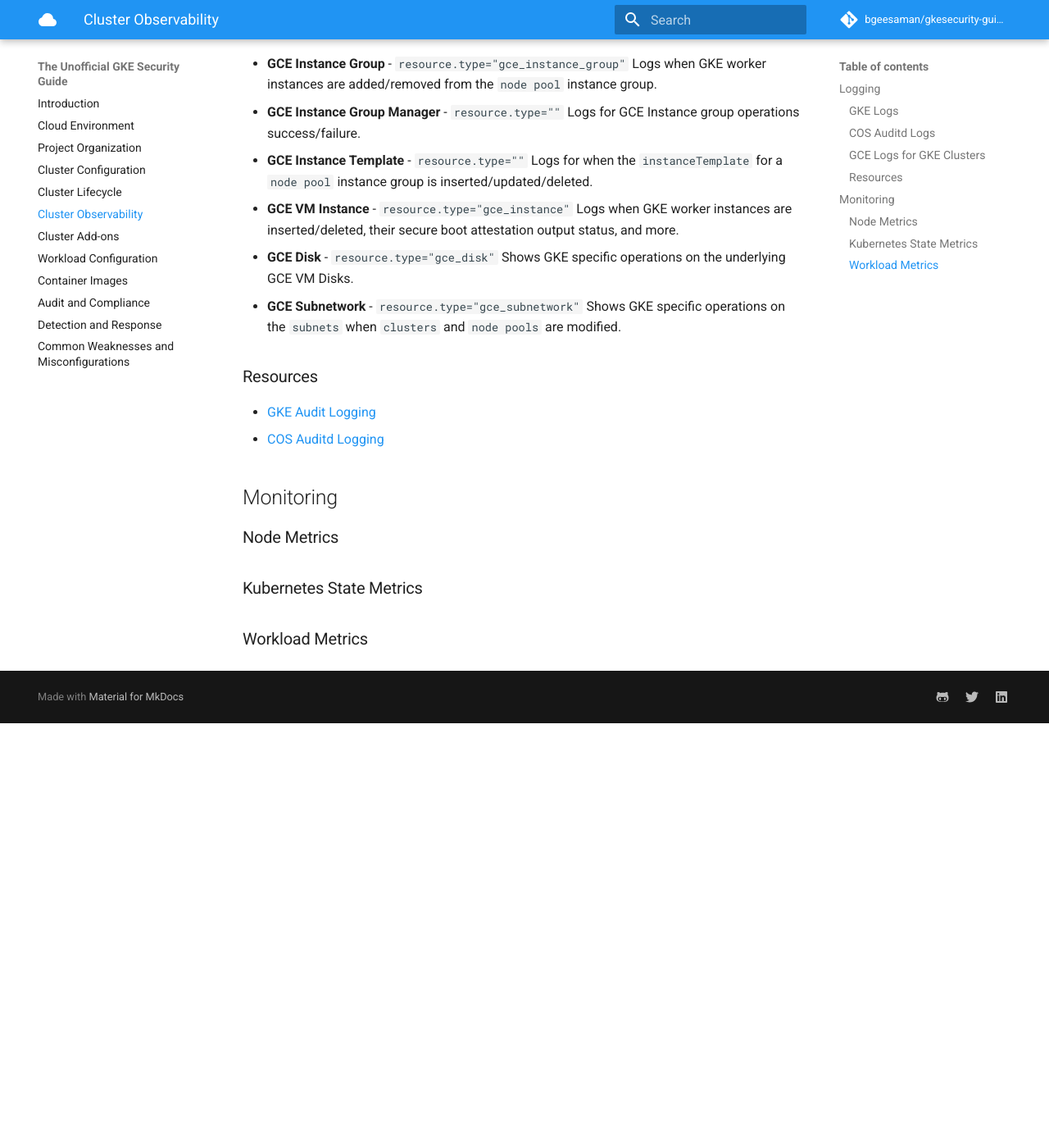
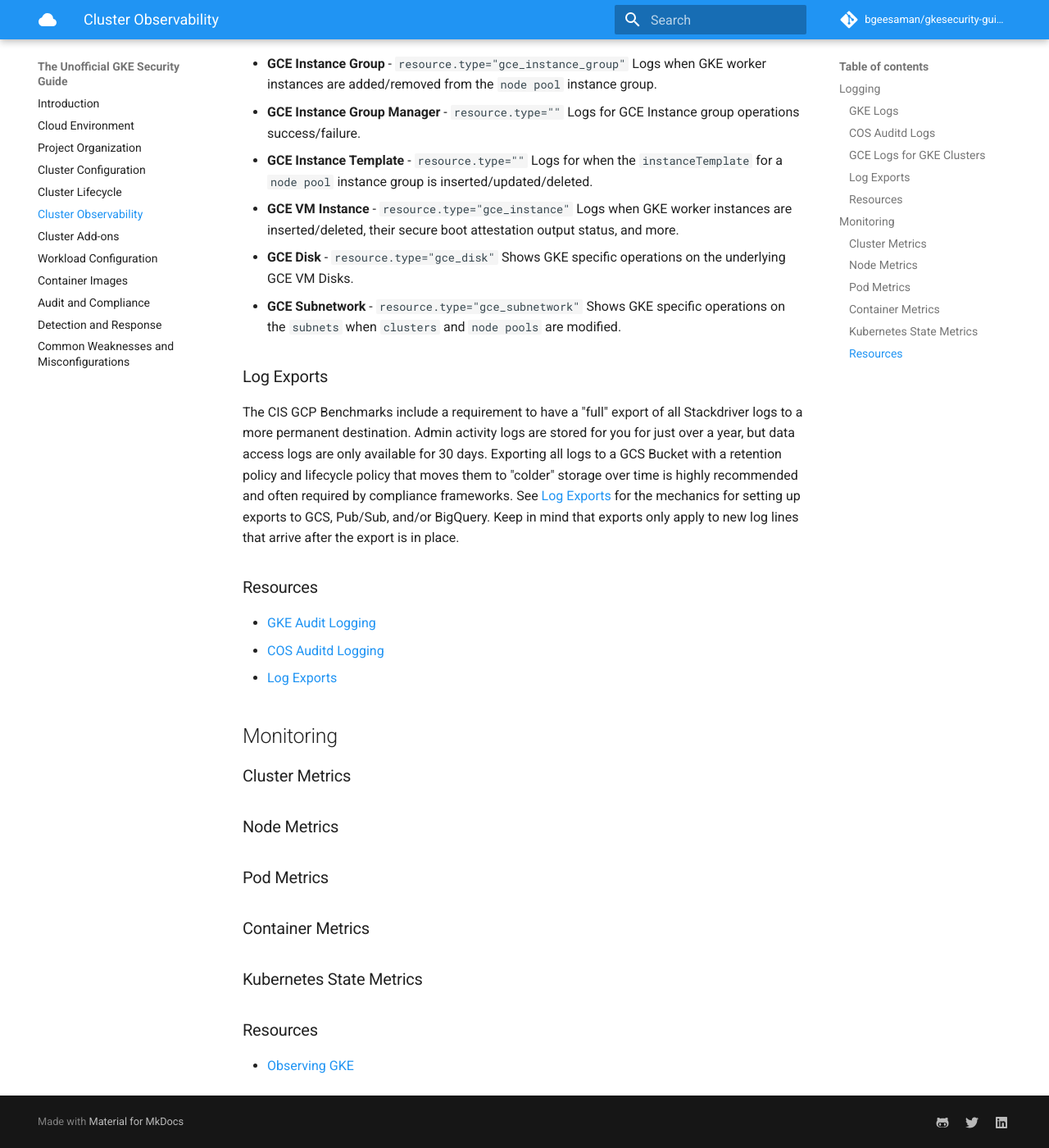
Before and after one commit to bgeesaman/gkesecurity-guide, an MkDocs documentation site: the page built from docs/cluster_observability.md, in a window 1280 px wide and 1400 px high, scrolled down 2988 px. Shown: the whole window at 82% size. Built offline with MkDocs 1.6.1 and Material for MkDocs 9.7.7, drawn with Linux system fonts in a browser that asks for light colours; comment, search, counter and statistics services are not loaded; before the commit the page ends 3870 px from its top, so only the background shows below that.

Commit message:
observability

```diff
--- a/docs/cluster_observability.md
+++ b/docs/cluster_observability.md
@@ -78,15 +78,28 @@
 * **GCE Disk** - `resource.type="gce_disk"` Shows GKE specific operations on the underlying GCE VM Disks.
 * **GCE Subnetwork** - `resource.type="gce_subnetwork"` Shows GKE specific operations on the `subnets` when `clusters` and `node pools` are modified.
 
+### Log Exports
+
+The CIS GCP Benchmarks include a requirement to have a "full" export of all Stackdriver logs to a more permanent destination.  Admin activity logs are stored for you for just over a year, but data access logs are only available for 30 days.  Exporting all logs to a GCS Bucket with a retention policy and lifecycle policy that moves them to "colder" storage over time is highly recommended and often required by compliance frameworks. See [Log Exports](https://cloud.google.com/logging/docs/export/) for the mechanics for setting up exports to GCS, Pub/Sub, and/or BigQuery.  Keep in mind that exports only apply to new log lines that arrive after the export is in place.
+
 ### Resources
 
 * [GKE Audit Logging](https://cloud.google.com/kubernetes-engine/docs/how-to/audit-logging)
 * [COS Auditd Logging](https://cloud.google.com/kubernetes-engine/docs/how-to/linux-auditd-logging)
+* [Log Exports](https://cloud.google.com/logging/docs/export/)
 
 ## Monitoring
 
+### Cluster Metrics
+
 ### Node Metrics
+
+### Pod Metrics
+
+### Container Metrics
 
 ### Kubernetes State Metrics
 
-### Workload Metrics
+### Resources
+
+* [Observing GKE](https://cloud.google.com/monitoring/kubernetes-engine/observing)
```
